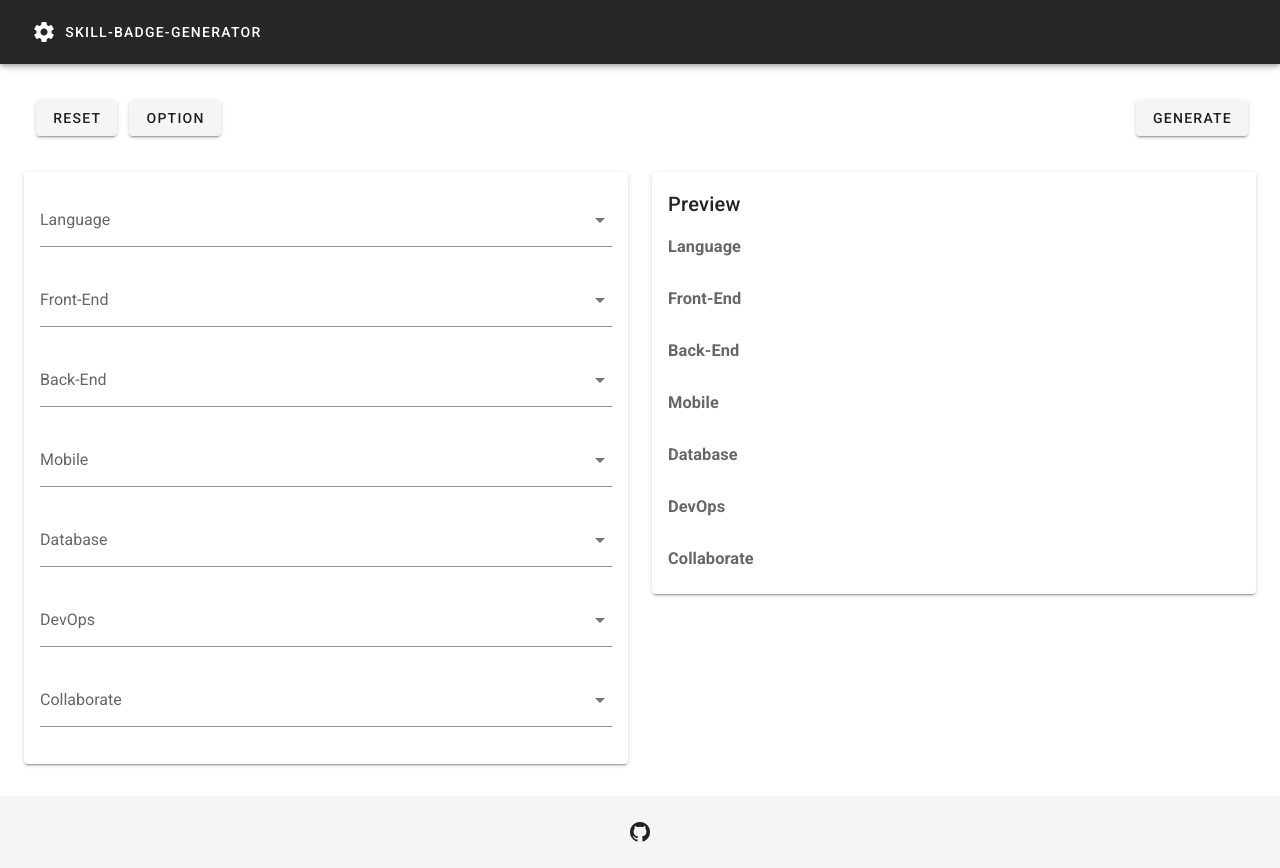
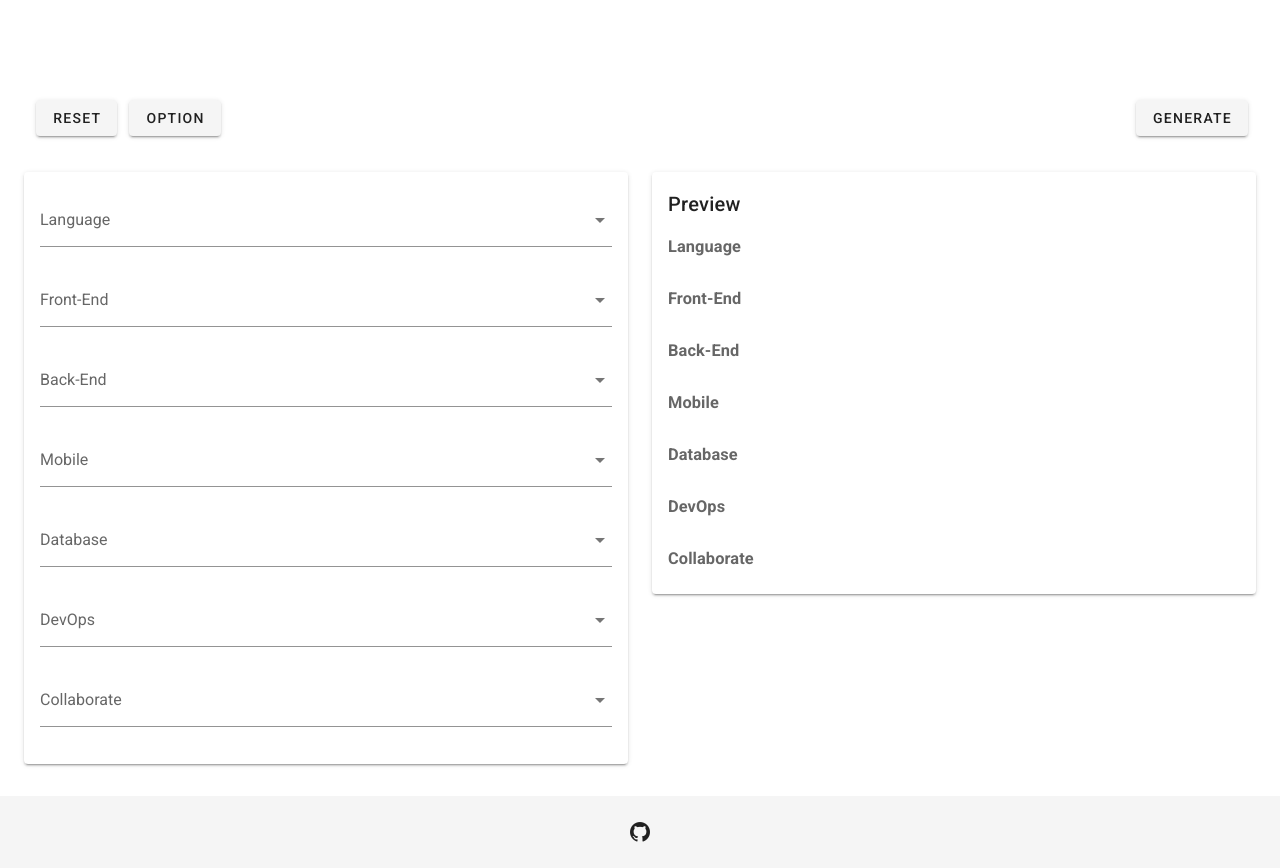
Before and after one commit to proceane/skill-badge-generator, a Vue app: page / in a window 1280 px wide. Built offline with nearby package versions, Linux system fonts and the light colour scheme.

Commit message:
add hide-on-scroll in NavBar

```diff
--- a/src/layout/NavBar.vue
+++ b/src/layout/NavBar.vue
@@ -3,6 +3,7 @@
     app
     color="dark"
     dark
+    hide-on-scroll
   >
     <v-btn
       href="/"
```
Lines whose indentation alone changed are shown as unchanged.
